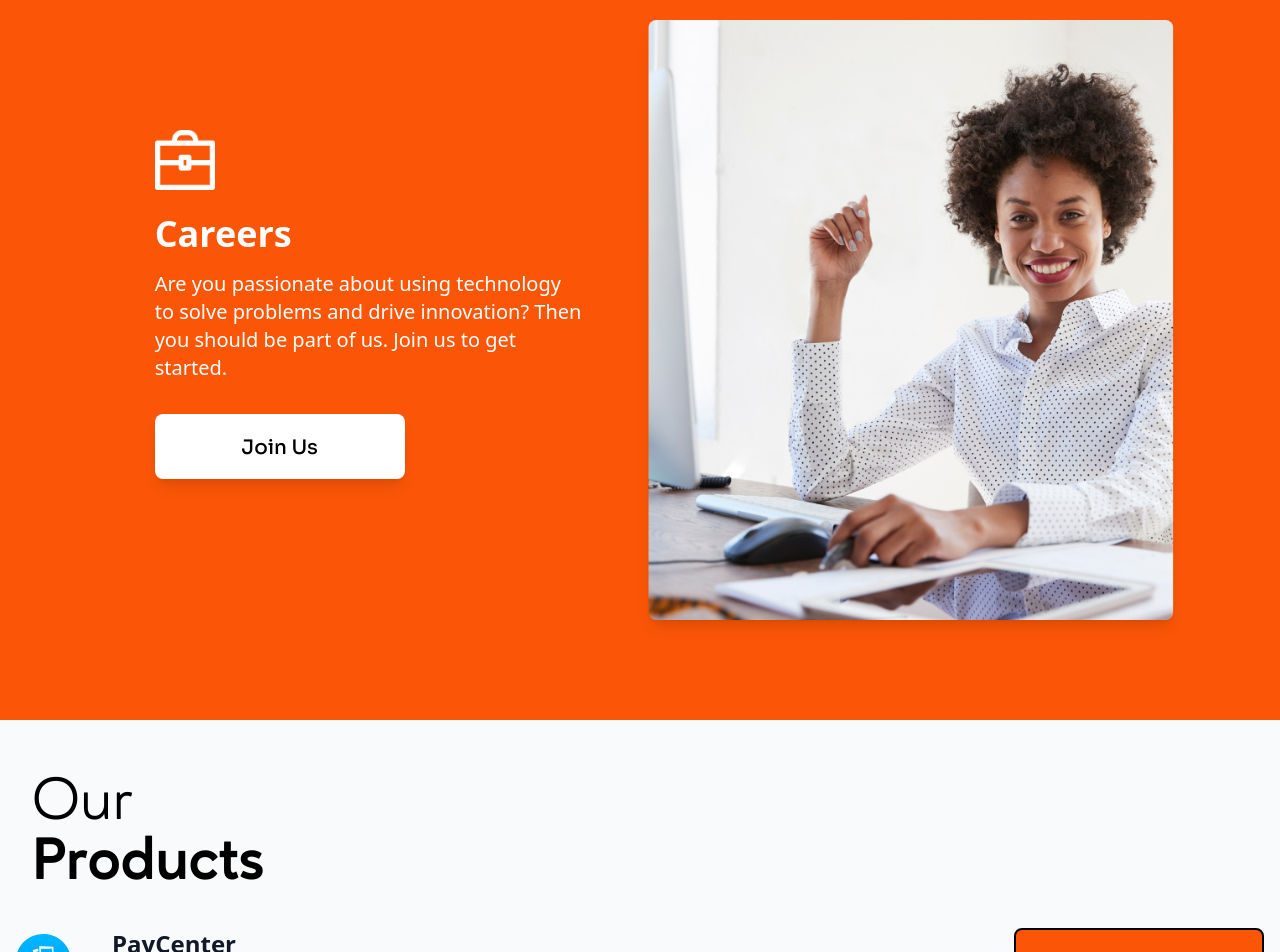
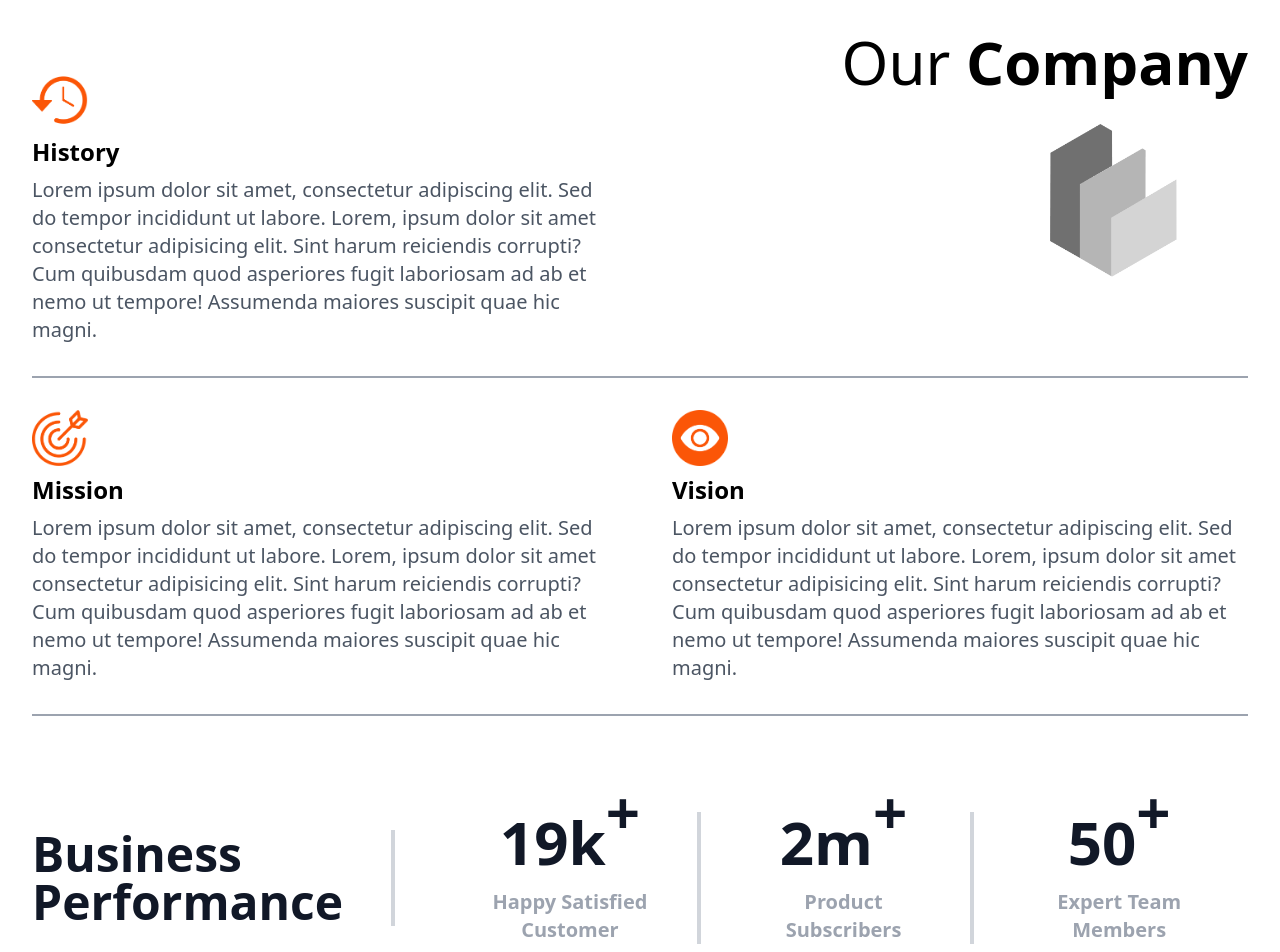
Before and after one commit to paymentshop-io/esl-website, a Next.js app: page / in a window 1280 px wide. Shown: the part 880-1832 px from the top of the page. Built offline with nearby package versions, Linux system fonts and the light colour scheme; a web font is replaced by a local one.

Commit message:
Added new component (Our company section)

```diff
--- a/pages/index.tsx
+++ b/pages/index.tsx
@@ -5,12 +5,14 @@ import Hero from '../src/sections/Hero'
 import Contact from '../src/sections/Contact'
 import Careers from '../src/components/Career'
 import Products from '../src/components/Product'
+import OurCompany from '../src/components/OurCompany'
 
 const index = () => {
   return (
     <div>
       <Header />
       <Hero />
+      <OurCompany/>
       <Careers/>
       <Products/>
       <Contact/>
--- /dev/null
+++ b/src/components/OurCompany.tsx
@@ -0,0 +1,121 @@
+import { FaHistory, FaBullseye, FaEye } from 'react-icons/fa';
+
+export default function OurCompany() {
+  return (
+    <div className="bg-white py-16 md:py-28">
+      <div className="max-w-7xl mx-auto px-4 sm:px-6 lg:px-8">
+        {/* First row: History and Our Company */}
+        <div className="flex flex-col md:flex-row justify-between gap-16 items-start border-b-2 border-gray-400 pb-8">
+
+          {/* History Section */}
+          <div className="text-center mt-10 md:text-left mb-8 md:mb-0 md:flex-1">
+            <img
+              src="/images/52.png"
+              alt="History Logo"
+              className="w-14 mb-2 mx-auto md:mx-0"
+            />
+            <h3 className="text-2xl font-bold">History</h3>
+            <p className="text-lg md:text-xl mt-2 text-gray-600">
+              Lorem ipsum dolor sit amet, consectetur adipiscing elit. Sed do
+              tempor incididunt ut labore. Lorem, ipsum dolor sit amet
+              consectetur adipisicing elit. Sint harum reiciendis corrupti?
+              Cum quibusdam quod asperiores fugit laboriosam ad ab et nemo ut
+              tempore! Assumenda maiores suscipit quae hic magni.
+            </p>
+          </div>
+
+          {/* Our Company Title Section */}
+          <div className="text-center md:text-right md:flex-1 flex items-center justify-end">
+            <div>
+              <h1 className="text-4xl md:text-6xl font-normal text-right">
+                Our <span className="font-bold">Company</span>
+              </h1>
+              <div className="mt-8 md:ml-36">
+                <img
+                  src="/E settlemnt Logo.png"
+                  alt="E-Settlement Logo"
+                  className="mx-auto md:mx-0 grayscale max-w-[150px] md:max-w-[250px]"
+                />
+              </div>
+            </div>
+          </div>
+        </div>
+
+        {/* Second row: Mission and Vision */}
+        <div className="flex flex-col md:flex-row justify-between gap-16 items-start border-b-2 border-gray-400 pb-8 mt-8">
+
+          {/* Mission Section */}
+          <div className="text-center md:text-left mb-8 md:mb-0 md:flex-1">
+            <img
+              src="/images/53.png"
+              alt="Mission Logo"
+              className="w-14 mb-2 mx-auto md:mx-0"
+            />
+            <h3 className="text-2xl font-bold">Mission</h3>
+            <p className="text-lg md:text-xl mt-2 text-gray-600">
+              Lorem ipsum dolor sit amet, consectetur adipiscing elit. Sed do
+              tempor incididunt ut labore. Lorem, ipsum dolor sit amet
+              consectetur adipisicing elit. Sint harum reiciendis corrupti?
+              Cum quibusdam quod asperiores fugit laboriosam ad ab et nemo ut
+              tempore! Assumenda maiores suscipit quae hic magni.
+            </p>
+          </div>
+
+          {/* Vision Section */}
+          <div className="text-center md:text-left md:flex-1">
+            <img
+              src="/images/54.png"
+              alt="Vision Logo"
+              className="w-14 mb-2 mx-auto md:mx-0"
+            />
+            <h3 className="text-2xl font-bold">Vision</h3>
+            <p className="text-lg md:text-xl mt-2 text-gray-600">
+              Lorem ipsum dolor sit amet, consectetur adipiscing elit. Sed do
+              tempor incididunt ut labore. Lorem, ipsum dolor sit amet
+              consectetur adipisicing elit. Sint harum reiciendis corrupti?
+              Cum quibusdam quod asperiores fugit laboriosam ad ab et nemo ut
+              tempore! Assumenda maiores suscipit quae hic magni.
+            </p>
+          </div>
+        </div>
+
+        {/* Business Performance Section */}
+        <div className="flex flex-col md:flex-row justify-between items-center mt-24 space-y-8 md:space-y-0 md:space-x-12">
+          <div className="text-center md:text-left border-r-4 border-gray-300 pr-8 md:pr-12">
+            <h2 className="text-5xl font-semibold text-gray-900">
+              Business <br /> <span className="font-bold">Performance</span>
+            </h2>
+          </div>
+
+          {/* Flexbox layout for equal height and width */}
+          <div className="grid grid-cols-1 md:grid-cols-3 gap-4 text-center w-full">
+
+            {/* Happy Satisfied Customer */}
+            <div className="flex flex-col justify-center items-center border-r-4 border-gray-300 min-h-full w-full">
+              <h3 className="text-6xl font-bold text-gray-900 mb-4">
+                19k<sup className=" text-6xl font-bold">+</sup>
+              </h3>
+              <p className="font-semibold text-xl text-gray-400">Happy Satisfied<br />Customer</p>
+            </div>
+
+            {/* Product Subscribers */}
+            <div className="flex flex-col justify-center items-center border-r-4 border-gray-300 min-h-full w-full">
+              <h3 className="text-6xl font-bold text-gray-900 mb-4">
+                2m<sup className="text-6xl font-bold">+</sup>
+              </h3>
+              <p className="font-semibold text-xl text-gray-400">Product<br />Subscribers</p>
+            </div>
+
+            {/* Expert Team Members */}
+            <div className="flex flex-col justify-center items-center min-h-full w-full">
+              <h3 className="text-6xl font-bold text-gray-900 mb-4">
+                50<sup className="text-6xl font-bold">+</sup>
+              </h3>
+              <p className="font-semibold text-xl text-gray-400">Expert Team<br />Members</p>
+            </div>
+          </div>
+        </div>
+      </div>
+    </div>
+  );
+}
```
